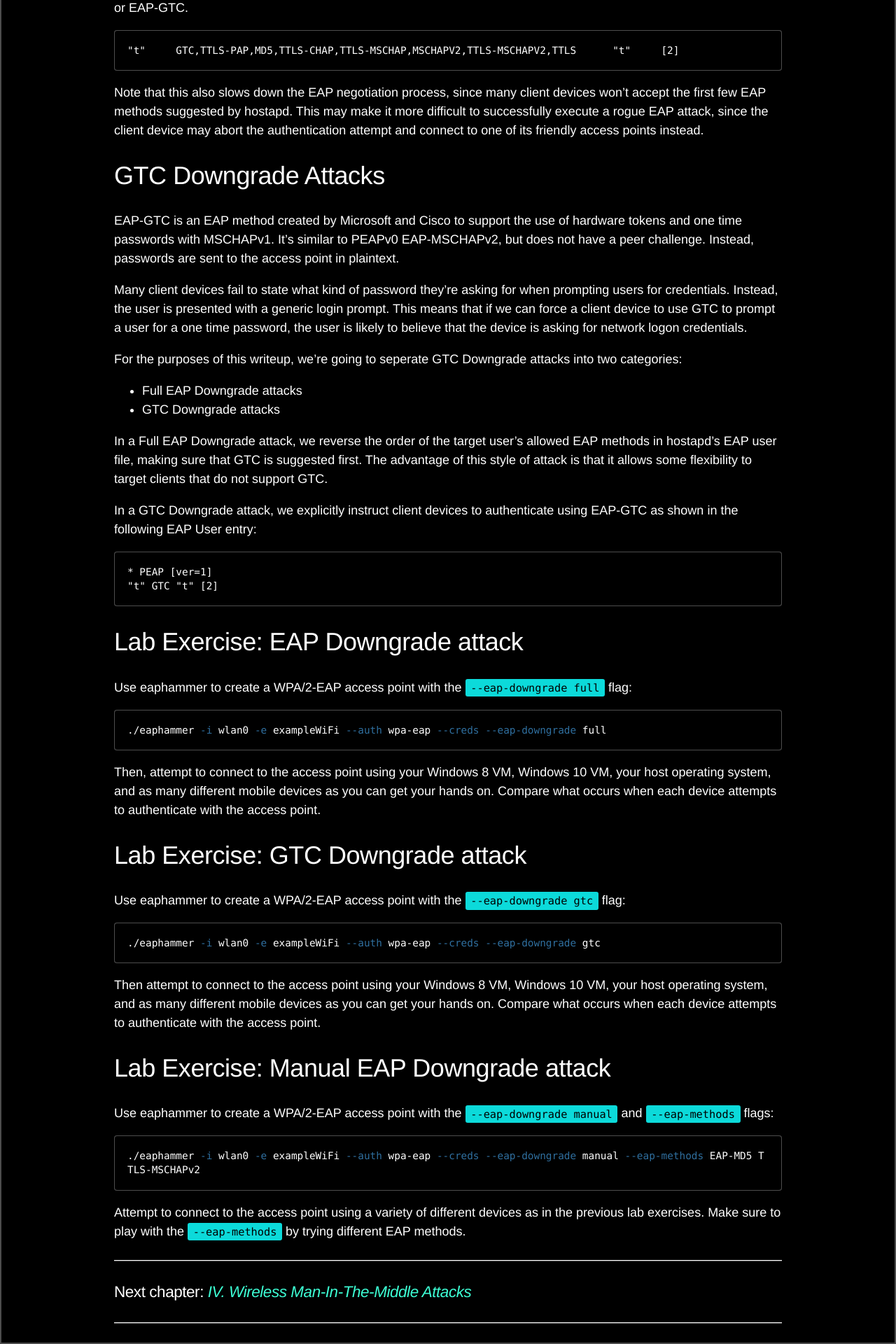
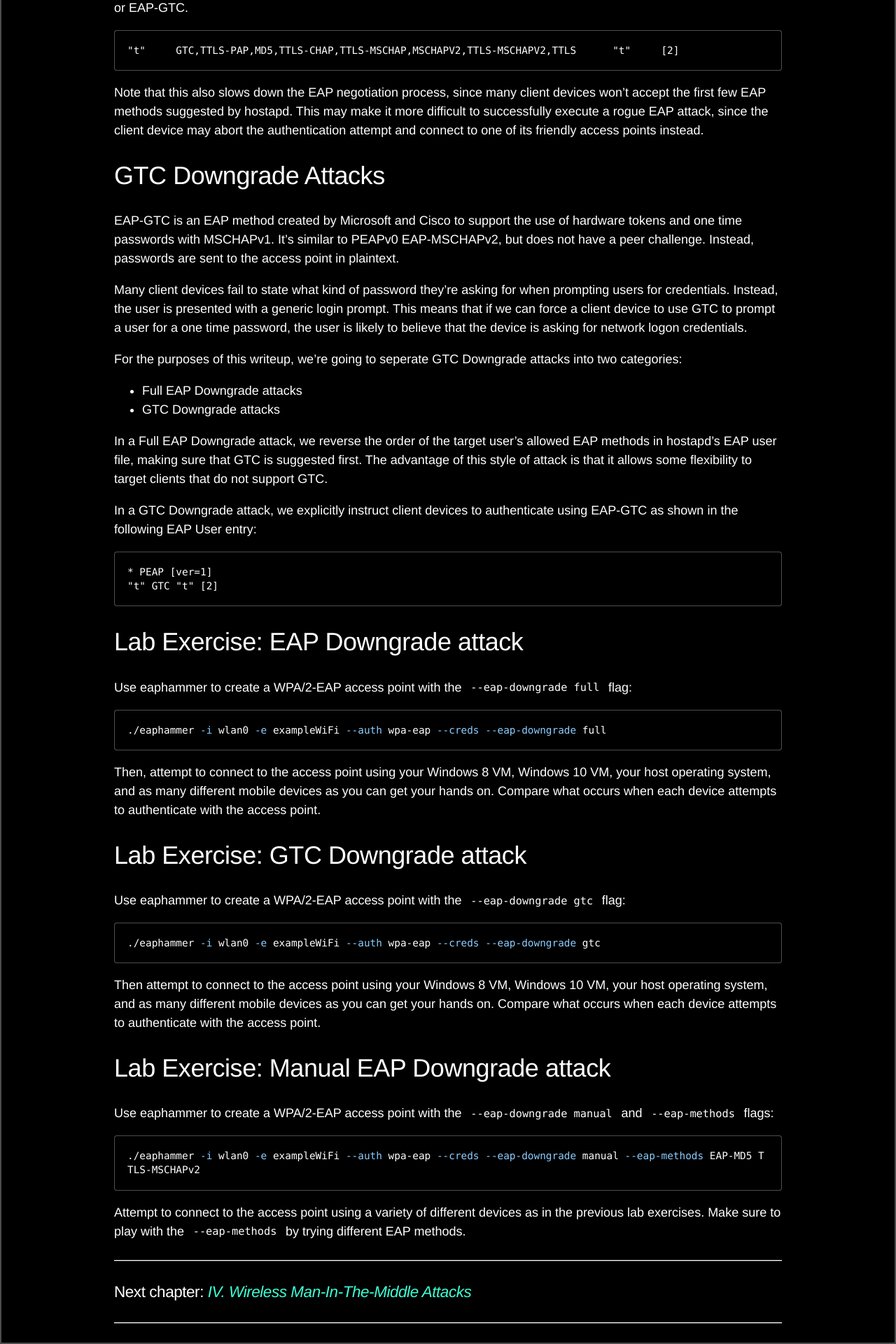
Before and after one commit to s0lst1c3/s0lst1c3.github.io, a Jekyll site: the page built from workshops/advanced-wireless-attacks/iii-eap-downgrade-attacks.md, in a window 1280 px wide. Shown: the part 1897-3817 px from the top of the page at 70% size. Built offline with Jekyll 4.4.1, drawn with Linux system fonts in a browser that asks for light colours; Markdown is read by kramdown in place of the engine named in the settings.

Commit message:
updating colorz

```diff
--- a/public/css/naringu.css
+++ b/public/css/naringu.css
@@ -155,10 +155,16 @@ pre {
   font-family: Menlo, Monaco, "Courier New", monospace;
 }
 code {
-  padding: .25em .5em;
+/*
+  color: #000;
+  background-color: #4D4D4D;
+*/
+
+  padding: .15em .5em;
   font-size: 85%;
-  color: #000;
-  background-color: #0CDADA;;
+  margin-bottom: 1rem;
+  border-radius: 4px;
+  background-color: #000;
   border-radius: 3px;
 }
 pre {
--- a/public/css/syntax.css
+++ b/public/css/syntax.css
@@ -35,7 +35,9 @@
 .highlight .nf { color: #f2bcff } /* Name.Function */
 .highlight .nl { color: #99f } /* Name.Label */
 .highlight .nn { color: #0cf; } /* Name.Namespace */
-.highlight .nt { color: #2f6f9f; } /* Name.Tag */
+/*.highlight .nt { color: #2f6f9f; } */ /* Name.Tag */
+/*.highlight .nt { color: #00e9ff; } */ /* Name.Tag */
+.highlight .nt { color: #8bcdff; } /* Name.Tag */
 .highlight .nv { color: #0ff } /* Name.Variable */
 .highlight .ow { color: #0af; } /* Operator.Word */
 .highlight .w { color: #bbb } /* Text.Whitespace */
```
